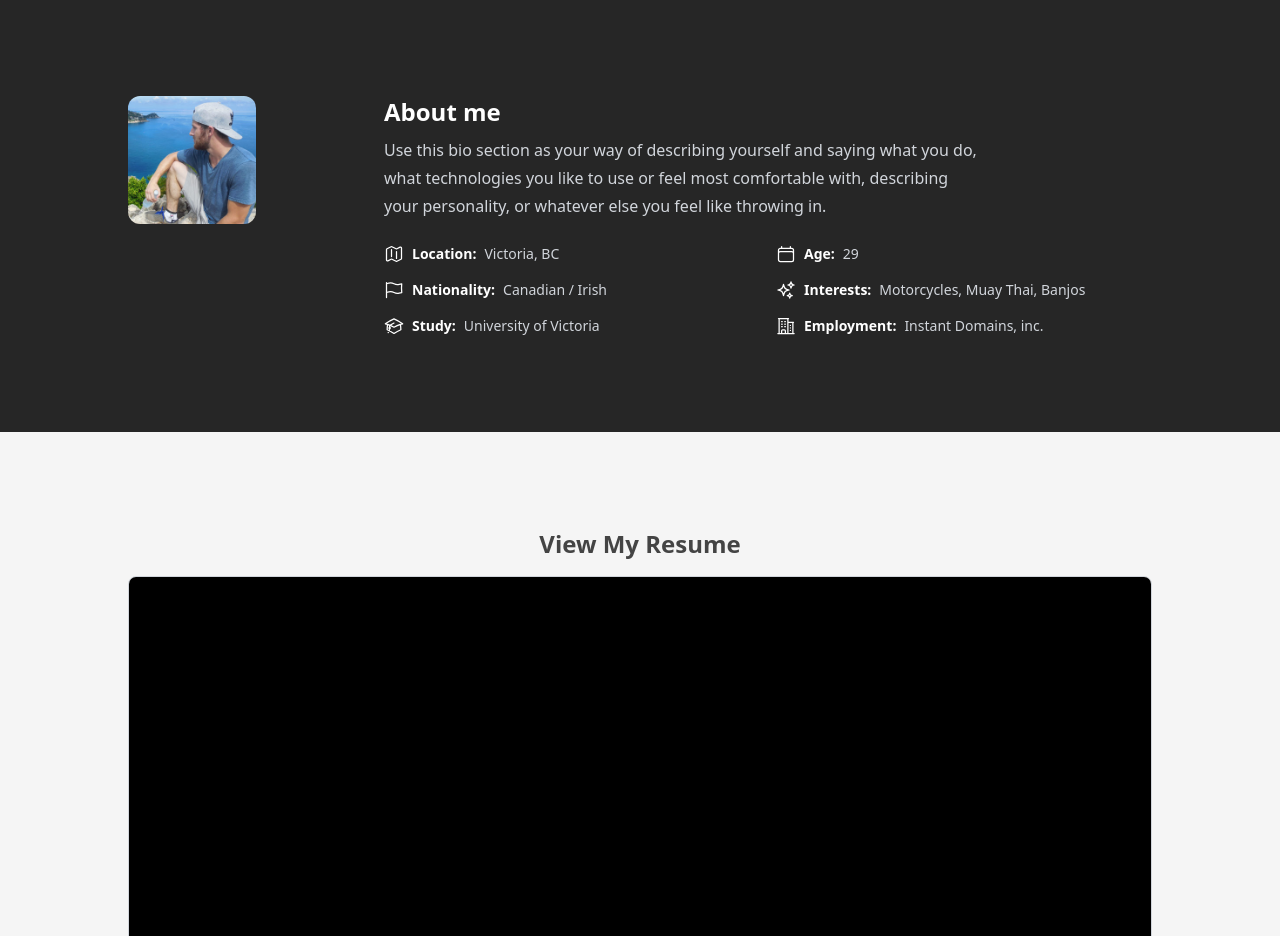
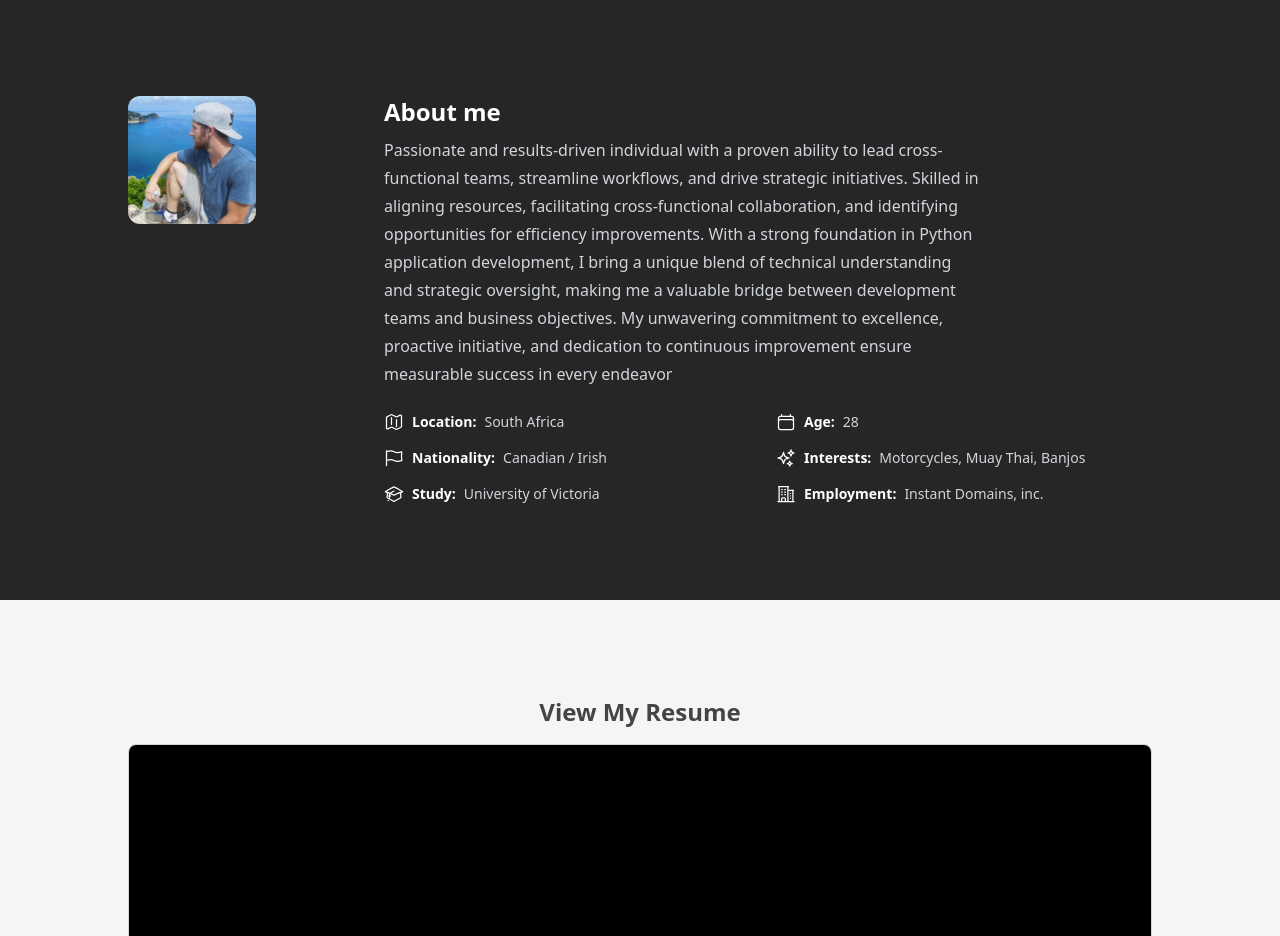
Before and after one commit to 7IronSnow7/personal_portfolio_main, a Next.js app: page / in a window 1280 px wide. Shown: the part 800-1736 px from the top of the page. Built offline with nearby package versions, Linux system fonts and the light colour scheme.

Commit message:
Updated bio

```diff
--- a/src/data/data.tsx
+++ b/src/data/data.tsx
@@ -104,12 +104,19 @@ export const heroData: Hero = {
  */
 export const aboutData: About = {
   profileImageSrc: profilepic,
-  description: `Use this bio section as your way of describing yourself and saying what you do, what technologies you like
-  to use or feel most comfortable with, describing your personality, or whatever else you feel like throwing
-  in.`,
+  description: `
+Passionate and results-driven individual with a proven ability to lead cross-
+functional teams, streamline workflows, and drive strategic initiatives.
+Skilled in aligning resources, facilitating cross-functional collaboration, and
+identifying opportunities for efficiency improvements. With a strong
+foundation in Python application development, I bring a unique blend of
+technical understanding and strategic oversight, making me a valuable
+bridge between development teams and business objectives. My
+unwavering commitment to excellence, proactive initiative, and dedication
+to continuous improvement ensure measurable success in every endeavor`,
   aboutItems: [
-    {label: 'Location', text: 'Victoria, BC', Icon: MapIcon},
-    {label: 'Age', text: '29', Icon: CalendarIcon},
+    {label: 'Location', text: 'South Africa', Icon: MapIcon},
+    {label: 'Age', text: '28', Icon: CalendarIcon},
     {label: 'Nationality', text: 'Canadian / Irish', Icon: FlagIcon},
     {label: 'Interests', text: 'Motorcycles, Muay Thai, Banjos', Icon: SparklesIcon},
     {label: 'Study', text: 'University of Victoria', Icon: AcademicCapIcon},
```
